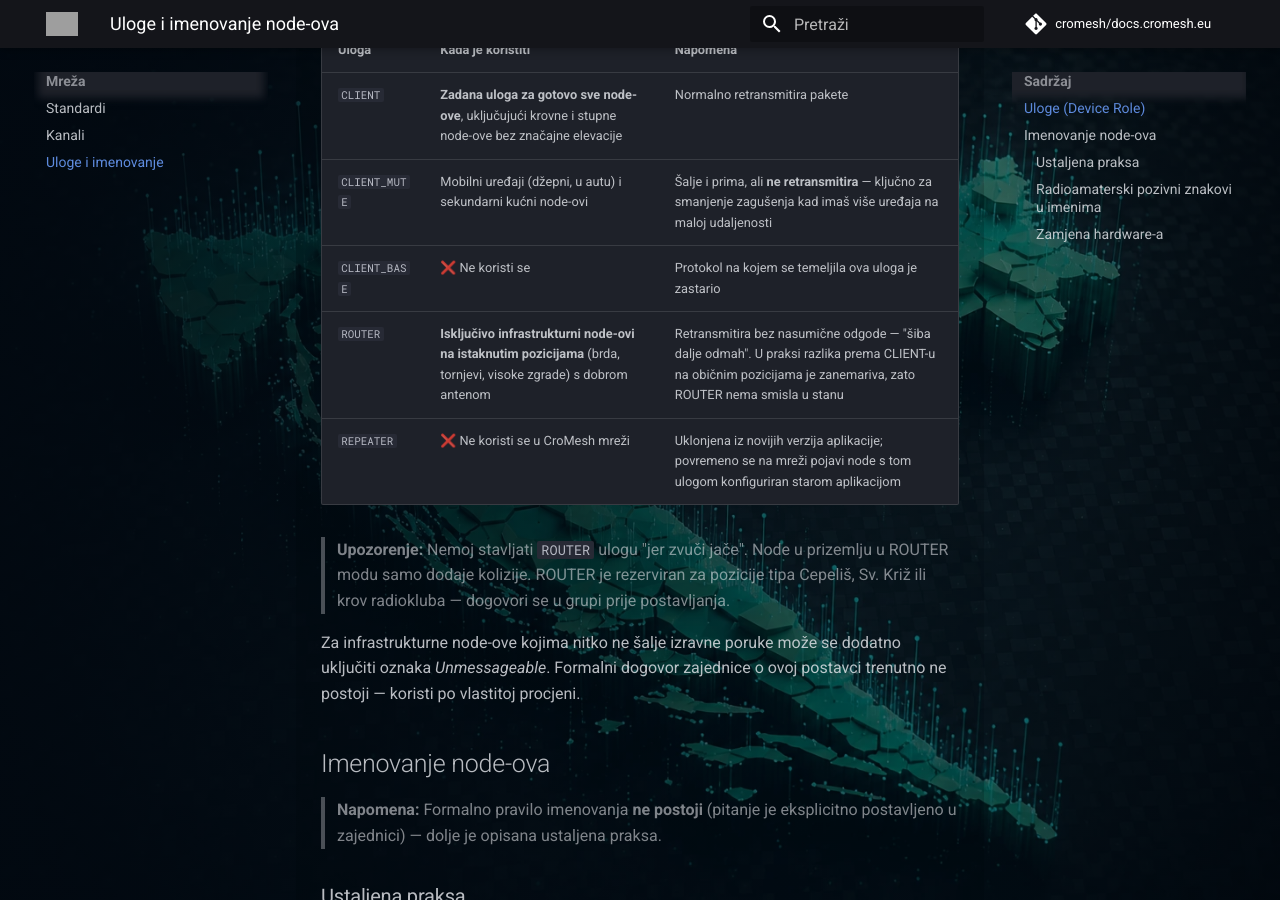
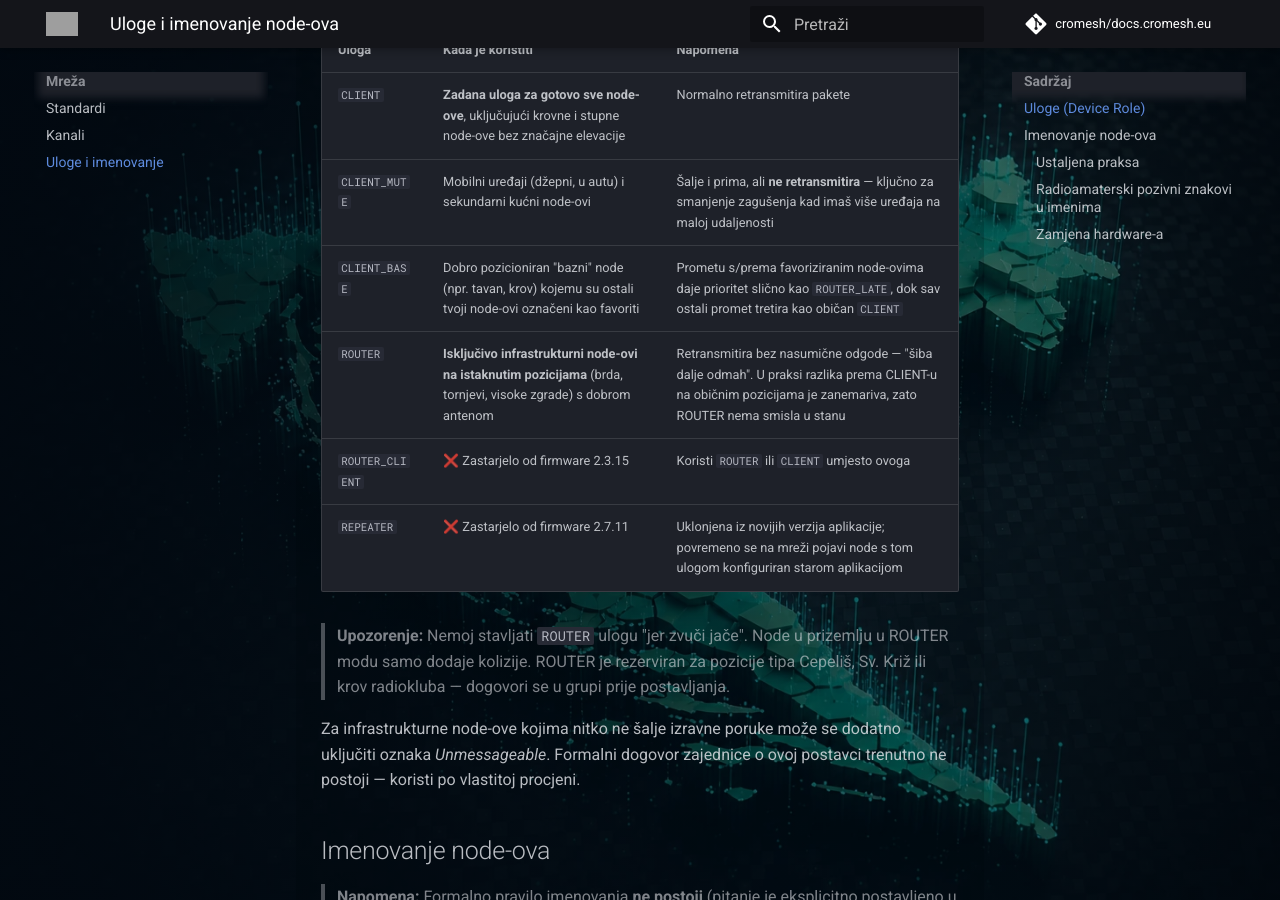
Before and after one commit to cromesh/docs.cromesh.eu, an MkDocs documentation site: the page built from docs/mreza/uloge-i-imenovanje.md, in a window 1280 px wide and 900 px high, scrolled down 327 px. Built offline with MkDocs 1.6.1 and Material for MkDocs 9.7.7, drawn with Linux system fonts in a browser that asks for light colours; comment, search, counter and statistics services are not loaded; grey boxes are pictures that could not be loaded.

Commit message:
v3.8.1: fix CLIENT_BASE deprecation error, credit Dinko's report

```diff
--- a/docs/mreza/uloge-i-imenovanje.md
+++ b/docs/mreza/uloge-i-imenovanje.md
@@ -1,6 +1,6 @@
 ---
 title: Uloge i imenovanje node-ova
-description: Preporučene Meshtastic uloge (CLIENT, ROUTER, CLIENT_MUTE) u CroMesh mreži i konvencije imenovanja node-ova. CLIENT_BASE se više ne koristi (zastario protokol).
+description: Preporučene Meshtastic uloge (CLIENT, ROUTER, CLIENT_MUTE, CLIENT_BASE) u CroMesh mreži i konvencije imenovanja node-ova.
 ---
 
 # Uloge i imenovanje node-ova
@@ -14,9 +14,10 @@ ovim pravilima:
 |---|---|---|
 | `CLIENT` | **Zadana uloga za gotovo sve node-ove**, uključujući krovne i stupne node-ove bez značajne elevacije | Normalno retransmitira pakete |
 | `CLIENT_MUTE` | Mobilni uređaji (džepni, u autu) i sekundarni kućni node-ovi | Šalje i prima, ali **ne retransmitira** — ključno za smanjenje zagušenja kad imaš više uređaja na maloj udaljenosti |
-| `CLIENT_BASE` | ❌ Ne koristi se | Protokol na kojem se temeljila ova uloga je zastario |
+| `CLIENT_BASE` | Dobro pozicioniran "bazni" node (npr. tavan, krov) kojemu su ostali tvoji node-ovi označeni kao favoriti | Prometu s/prema favoriziranim node-ovima daje prioritet slično kao `ROUTER_LATE`, dok sav ostali promet tretira kao običan `CLIENT` |
 | `ROUTER` | **Isključivo infrastrukturni node-ovi na istaknutim pozicijama** (brda, tornjevi, visoke zgrade) s dobrom antenom | Retransmitira bez nasumične odgode — "šiba dalje odmah". U praksi razlika prema CLIENT-u na običnim pozicijama je zanemariva, zato ROUTER nema smisla u stanu |
-| `REPEATER` | ❌ Ne koristi se u CroMesh mreži | Uklonjena iz novijih verzija aplikacije; povremeno se na mreži pojavi node s tom ulogom konfiguriran starom aplikacijom |
+| `ROUTER_CLIENT` | ❌ Zastarjelo od firmware 2.3.15 | Koristi `ROUTER` ili `CLIENT` umjesto ovoga |
+| `REPEATER` | ❌ Zastarjelo od firmware 2.7.11 | Uklonjena iz novijih verzija aplikacije; povremeno se na mreži pojavi node s tom ulogom konfiguriran starom aplikacijom |
 
 > **Upozorenje:** Nemoj stavljati `ROUTER` ulogu "jer zvuči jače". Node u prizemlju u
 > ROUTER modu samo dodaje kolizije. ROUTER je rezerviran za pozicije tipa Cepeliš,
```
Also changed, not shown: README.md (+14 -1 lines), docs/postavke/device-postavke.md (+2 -2 lines).
